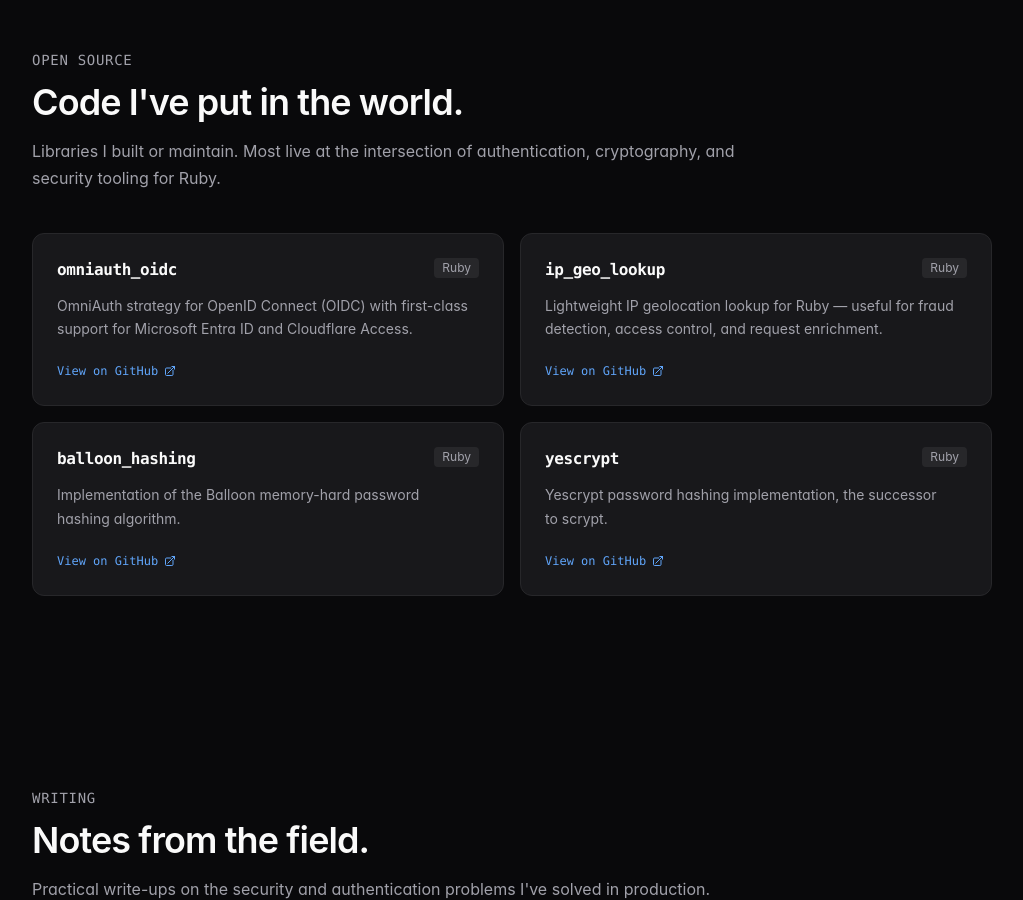
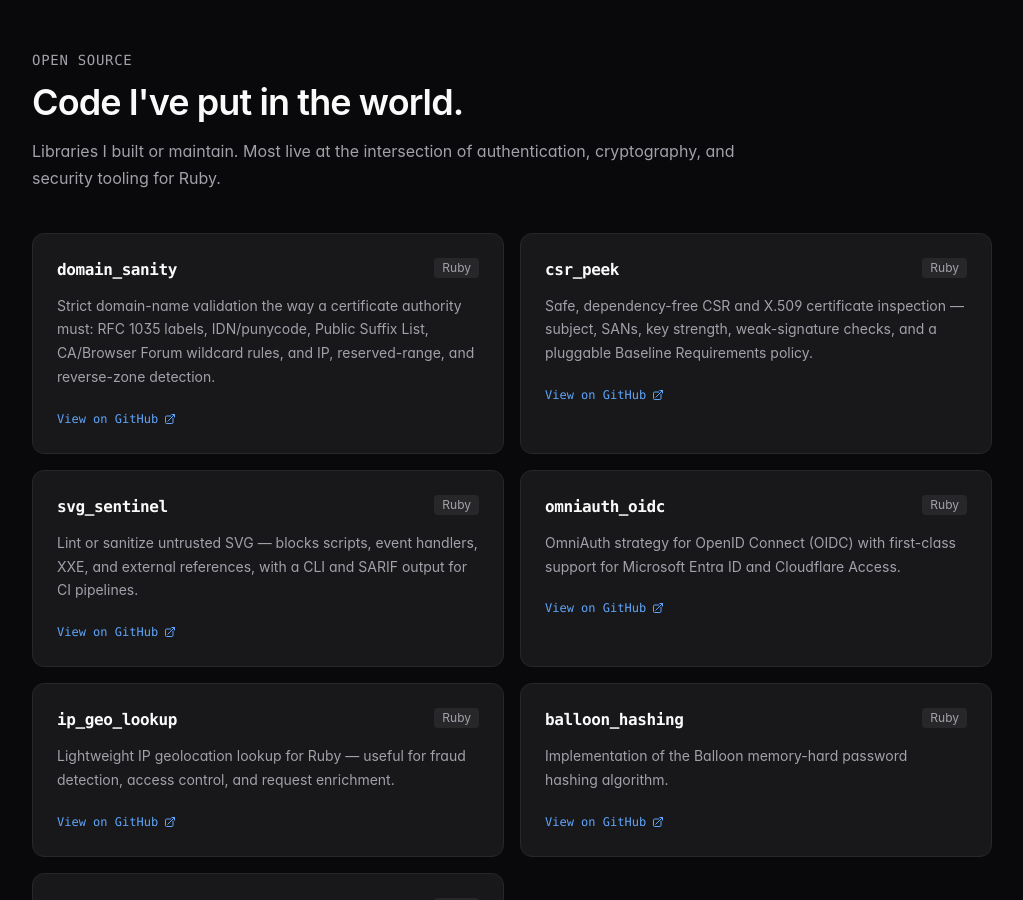
Before and after one commit to msuliq/msuliq.github.io, a Jekyll site: the page built from index.html, in a window 1280 px wide and 900 px high, scrolled down 3915 px. Shown: the whole window, without its empty margins (128-1151 px from the left). Built offline with Jekyll 4.4.1, drawn with Linux system fonts in a browser that asks for light colours; comment, search, counter and statistics services are not loaded.

Commit message:
update content

```diff
--- a/_data/site.yml
+++ b/_data/site.yml
@@ -57,6 +57,25 @@ social:
 # the GitHub public API at page load (cached 1h in localStorage).
 # ─────────────────────────────────────────────────────────────────────────────
 open_source:
+  - name: domain_sanity
+    repo: msuliq/domain_sanity
+    description: >-
+      Strict domain-name validation the way a certificate authority must: RFC 1035
+      labels, IDN/punycode, Public Suffix List, CA/Browser Forum wildcard rules, and
+      IP, reserved-range, and reverse-zone detection.
+    language: Ruby
+  - name: csr_peek
+    repo: msuliq/csr_peek
+    description: >-
+      Safe, dependency-free CSR and X.509 certificate inspection — subject, SANs, key
+      strength, weak-signature checks, and a pluggable Baseline Requirements policy.
+    language: Ruby
+  - name: svg_sentinel
+    repo: msuliq/svg_sentinel
+    description: >-
+      Lint or sanitize untrusted SVG — blocks scripts, event handlers, XXE, and
+      external references, with a CLI and SARIF output for CI pipelines.
+    language: Ruby
   - name: omniauth_oidc
     repo: msuliq/omniauth_oidc
     description: >-
```
